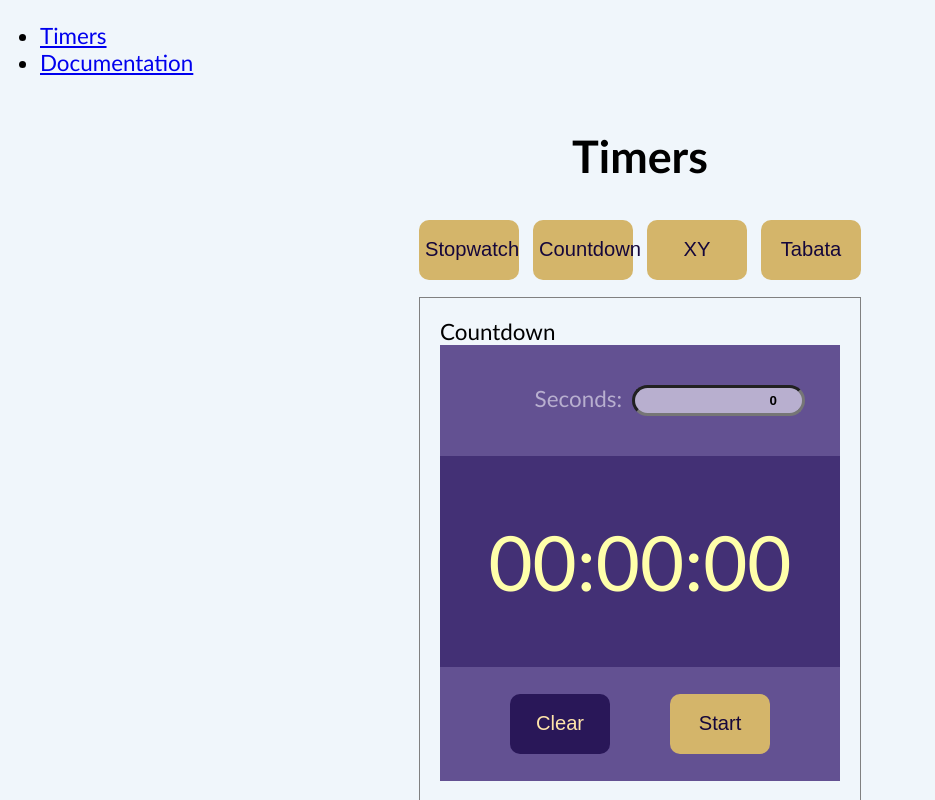
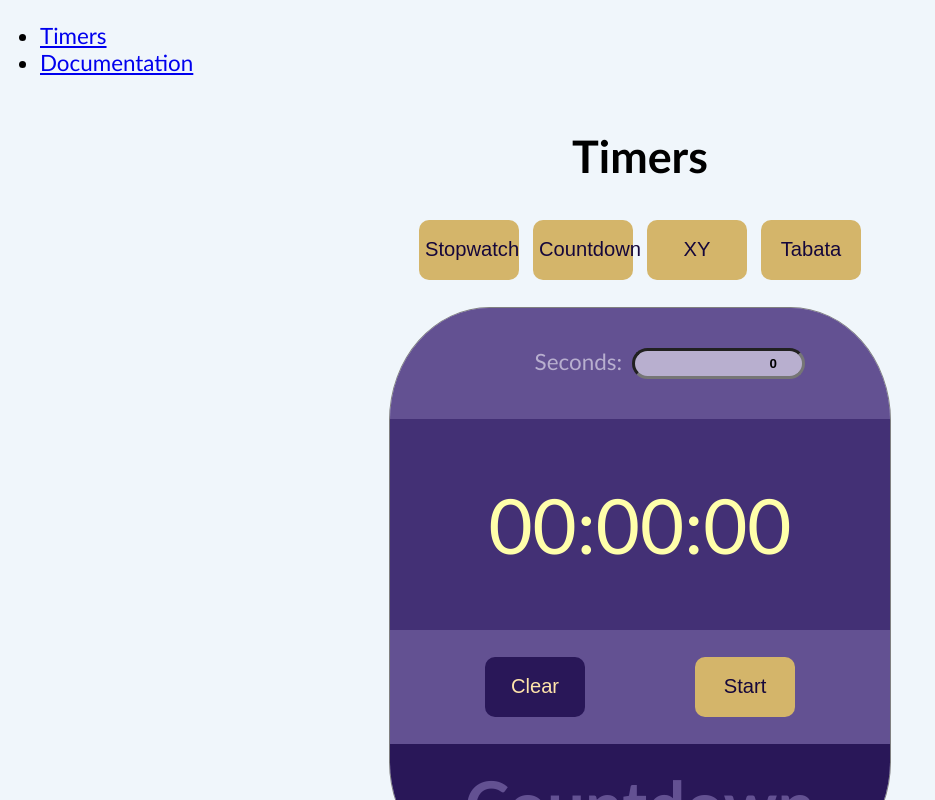
Before and after one commit to prof-tejera/assignment-2-karendolan, a React (Create React App) app: page / in a window 1280 px wide. Both pictures are taken after a click on the button "Countdown". Shown: the whole page, without its empty margins (0-935 px from the left). Built offline with nearby package versions, Linux system fonts and the light colour scheme.

Commit message:
Add nice title to timers

```diff
--- a/src/components/generic/Panel.js
+++ b/src/components/generic/Panel.js
@@ -21,11 +21,21 @@
    display: flex;
    flex-direction: column;
    justify-content: center;
-   width: 400px;
+   width: 500px;
    /* Using Gill Sans because it's fun, easy to read, and emits energy */
    font-family: "Gill Sans", sans-serif;
    background-color: ${primaryColor};
    color: ${GENERIC.PANEL.DEFAULT.color};
+`;
+
+const TitleContainer = styled.div`
+  color: ${GENERIC.PANEL.INPUT.background};
+  background-color: ${GENERIC.PANEL.DISPLAY.background};
+  background-color: ${GENERIC.BUTTON_COLORS.inactive.background};
+  padding: 20px 20px 30px;
+  font-size: 3em;
+  font-weight: bold;
+  text-align: center;
 `;
 
  const InputsContainer = styled.div`
@@ -53,7 +63,12 @@
   /**
    * the Panel function
    */
- const Panel = ({inputs, displayTimes, displayRounds}) => {
+ const Panel = ({
+   timerTitle,
+   inputs,
+   displayTimes,
+   displayRounds
+ }) => {
     console.log('KAREN  panel - rerendering')
     return (
      <PanelStyle>
@@ -67,11 +82,15 @@
       <ControlsContainer>
         <ButtonPanel/>
       </ControlsContainer>
+      <TitleContainer>
+        {timerTitle}
+      </TitleContainer>
      </PanelStyle>
    );
  };
 
  Panel.propTypes = {
+   timerTitle: PropTypes.string.isRequired,
    // An array of display round objects
    displayRound: PropTypes.arrayOf(DisplayRounds),
    // An array of display time objects
@@ -86,10 +105,10 @@
      component: <Panel onClick={()=>{}} />,
      props: [
        {
-         prop: 'inputs',
-         key: 'inputs',
-         description: "An Array of Input objects",
-         type: "[Input]",
+         prop: 'timerTitle',
+         key: 'timerTitle',
+         description: "The name of the timer",
+         type: "String",
          defaultValue: "none",
        },
        {
--- a/src/components/timers/Countdown.js
+++ b/src/components/timers/Countdown.js
@@ -31,8 +31,6 @@ const Countdown = () => {
     resetAll();
   }
   // ----------------------------------
-
-  console.log('KAREN Countdown curSec', curSec);
 
   const timerTitle = "Countdown";
   const inputs = [
--- a/src/views/TimersView.js
+++ b/src/views/TimersView.js
@@ -18,8 +18,9 @@ const Timers = styled.div`
 
 const Timer = styled.div`
   border: 1px solid gray;
-  padding: 20px;
-  margin: 10px;
+  margin: 20px 0 20px;
+  border-radius: 20%;
+  overflow: hidden;
 `;
 
 const Container = styled.div`
@@ -27,8 +28,6 @@ const Container = styled.div`
   flex-direction: row;
   justify-content: space-around;
 `;
-
-const TimerTitle = styled.div``;
 
 function App() {
   //const curTimer = useRef(undefined);
@@ -71,7 +70,6 @@ function App() {
       </div>
         { curTimer && (
           <Timer>
-            <TimerTitle>{curTimer.title}</TimerTitle>
             {curTimer.C}
           </Timer>
         )
@@ -79,20 +77,5 @@ function App() {
     </Timers>
   );
 }
-/*
-  return (
-    <Timers>
-      {timers.map((timer) => (
-        <Timer
-          key={timer.title}
-        >
-          <TimerTitle>{timer.title}</TimerTitle>
-          {timer.C}
-        </Timer>
-      ))}
-    </Timers>
-  );
-}
-*/
 
 export default App;
```
